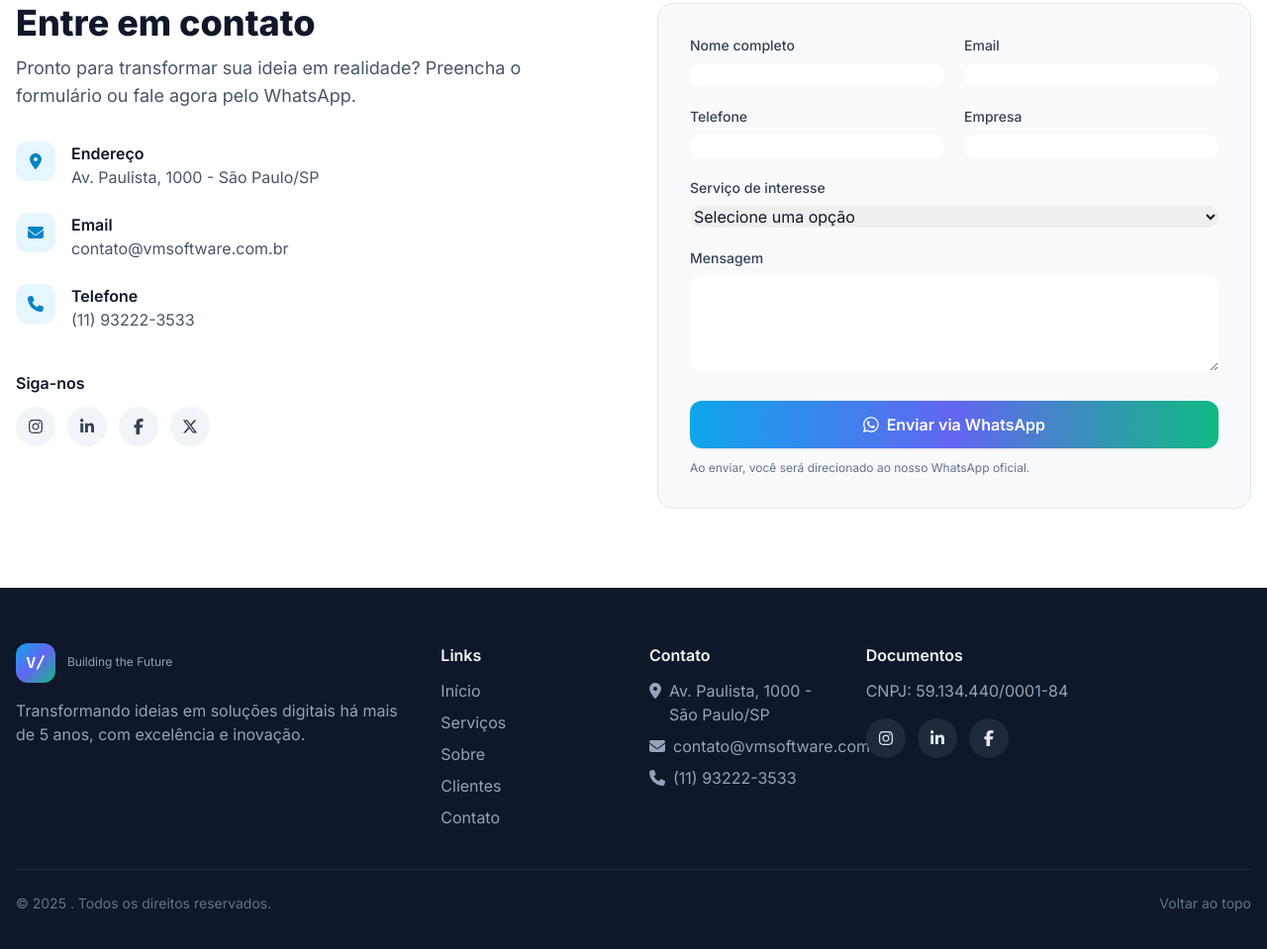
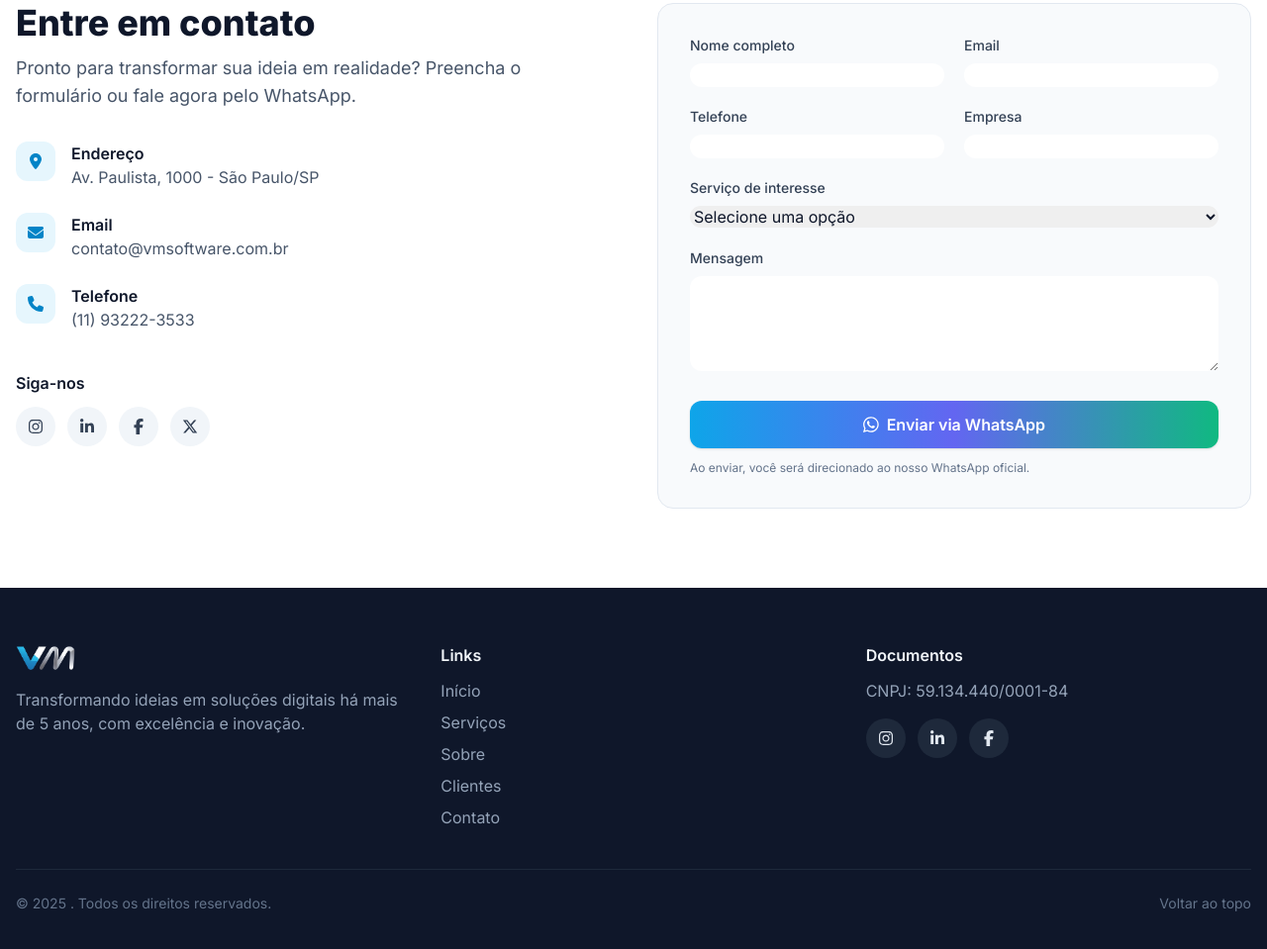
Before and after one commit to joaoMicheletti/VM_Site, a plain HTML site: page index.html in a window 1280 px wide. Shown: the part 3173-4132 px from the top of the page at 99% size. Drawn offline with nearby package versions, Linux system fonts and the light colour scheme.

Commit message:
update
update

```diff
--- a/index.html
+++ b/index.html
@@ -364,11 +364,7 @@
       <div class="grid md:grid-cols-3 gap-10">
         <div>
           <a href="#home" class="flex items-center gap-3">
-            <div class="w-10 h-10 rounded-xl bg-gradient-to-br from-sky-500 via-indigo-500 to-emerald-500 grid place-items-center"><span class="text-white font-bold logo-font">V/</span></div>
-            <div>
-              <p class="font-bold leading-tight logo-font"><VmSoftware/></p>
-              <p class="text-xs text-slate-400 -mt-0.5">Building the Future</p>
-            </div>
+            <img src="TAG GM.png" alt="Logo VMS" style="width:60px"/>
           </a>
           <p class="mt-4 text-slate-400 max-w-md">Transformando ideias em soluções digitais há mais de 5 anos, com excelência e inovação.</p>
         </div>
@@ -383,14 +379,7 @@
               <li><a href="#contact" class="hover:text-white">Contato</a></li>
             </ul>
           </div>
-          <div>
-            <p class="font-semibold">Contato</p>
-            <ul class="mt-3 space-y-2 text-slate-400">
-              <li class="flex gap-2"><i class="fa-solid fa-location-dot mt-1"></i> Av. Paulista, 1000 - São Paulo/SP</li>
-              <li class="flex gap-2"><i class="fa-solid fa-envelope mt-1"></i> contato@vmsoftware.com.br</li>
-              <li class="flex gap-2"><i class="fa-solid fa-phone mt-1"></i> (11) 93222-3533</li>
-            </ul>
-          </div>
+
         </div>
         <div>
           <p class="font-semibold">Documentos</p>
```
